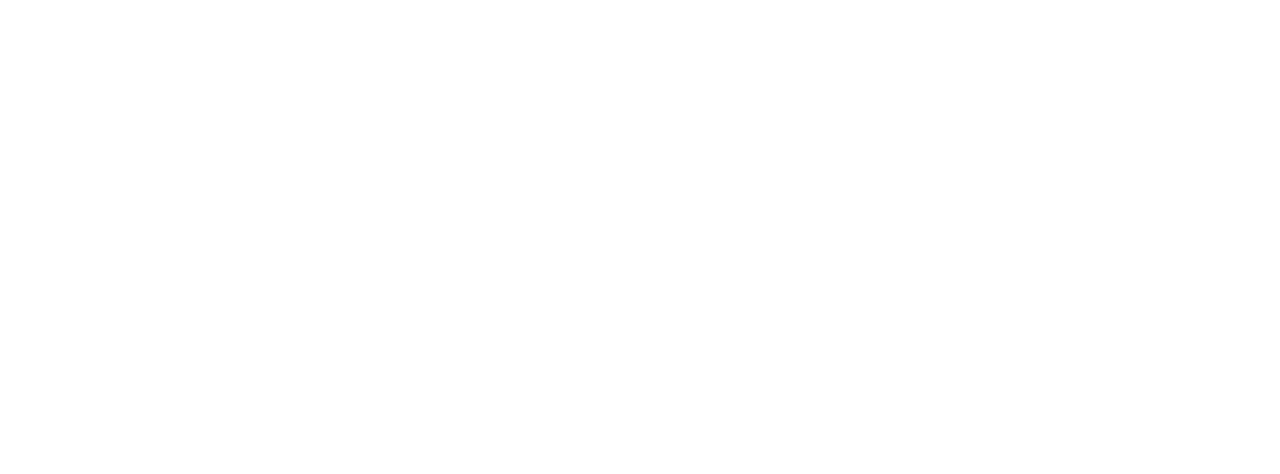
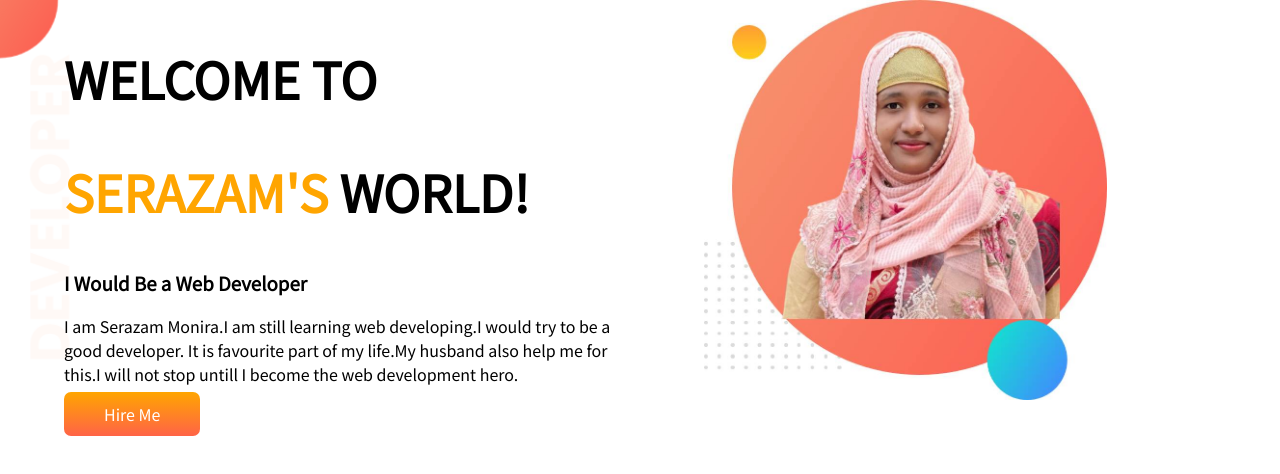
Before and after one commit to serazam7070/developer2-portfolio, a plain HTML site: page index.html in a window 1280 px wide. Drawn offline with Linux system fonts and the light colour scheme.

Commit message:
top-banner added

```diff
--- a/index.html
+++ b/index.html
@@ -5,9 +5,29 @@
     <meta http-equiv="X-UA-Compatible" content="IE=edge">
     <meta name="viewport" content="width=device-width, initial-scale=1.0">
     <title>Serazam Portfolio</title>
+    <link rel="preconnect" href="https://fonts.googleapis.com">
+    <link rel="preconnect" href="https://fonts.gstatic.com" crossorigin>
+    <link href="https://fonts.googleapis.com/css2?family=Noto+Sans+SC&display=swap" rel="stylesheet">
     <link rel="stylesheet" href="style.css">
 </head>
 <body>
+    <section class="top-banner">
+    <div class="half-width">
+    <h1>WELCOME TO</h1>
+    <h1><span class="orange-color">SERAZAM'S</span> WORLD!</h1>
+    <h3>I Would Be a Web Developer</h3>
+    <p>I am Serazam Monira.I am still learning web developing.I would try to be a good developer.
+        It is favourite part of my life.My husband also help me for this.I will not stop untill I become the web development hero.</p>
+        <a class="link-button" target="_blank" href="https://www.facebook.com/">Hire Me</a>
+</div>
+<div class="half-width">
+    <img src="me/monira.jpg" alt="">
+
+</div>
+</section>
+
+
+
 
 </body>
 </html>
--- a/style.css
+++ b/style.css
@@ -0,0 +1,32 @@
+body{
+    font-family: 'Noto Sans SC', sans-serif;
+    margin: 0;
+}
+h1{
+    font-size: 50px;
+}
+.orange-color{
+    color: orange;
+}
+section{
+    display: flex;
+}
+.half-width{
+    width: 50%;
+    padding-left: 5%;
+}
+.half-width img{
+    width: 70%;
+}
+.link-button{
+    text-decoration: none;
+    background-image: linear-gradient(orange, tomato);
+    color: white;
+    font-weight: 700px;
+    padding: 10px 40px;
+    border-radius: 7px;
+}
+.top-banner{
+    background-image: url(images/top-banner.png);
+    background-repeat: no-repeat;
+}
```
